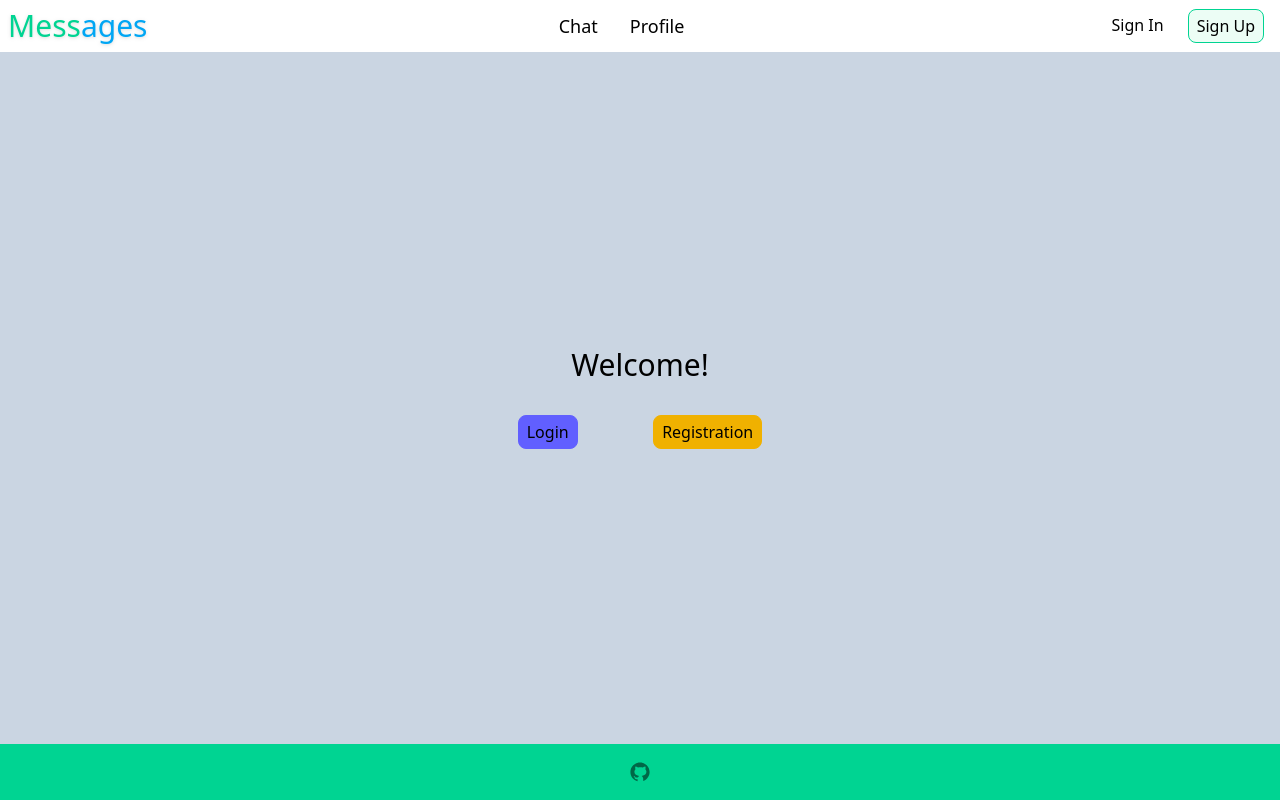
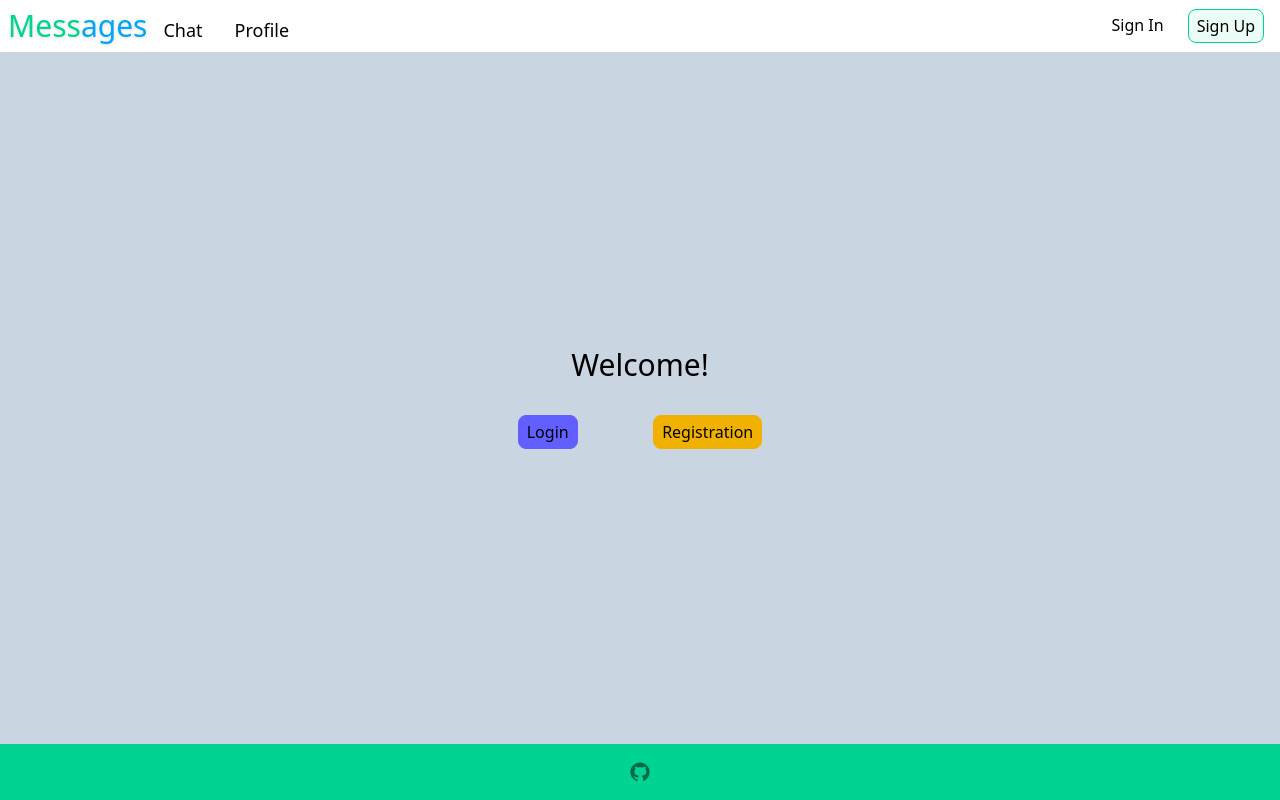
Before and after one commit to uwuzumaki/messenger-front, a React (Vite) app: page / in a window 1280 px wide. Built offline with nearby package versions, Linux system fonts and the light colour scheme; no server answers.

Commit message:
Changed locations of links

```diff
--- a/src/Components/Navigation/Navigation.jsx
+++ b/src/Components/Navigation/Navigation.jsx
@@ -8,7 +8,11 @@ const Navigation = () => {
   return (
     <>
       <nav className="flex items-center justify-between p-2">
-        <Link className="text-3xl drop-shadow" to="/">
+        <div className="flex items-end justify-center">
+          <Link
+            className="text-3xl drop-shadow"
+            to={auth.authenticated ? "/home" : "/"}
+          >
             <span className="text-emerald-400">Mess</span>
             <span className="text-sky-500">ages</span>
           </Link>
@@ -19,6 +23,7 @@ const Navigation = () => {
             <Button variant="secondary" to="/profile">
               Profile
             </Button>
+          </div>
         </div>
         <div className="flex">
           {auth.authenticated ? (
```
Lines whose indentation alone changed are shown as unchanged.
